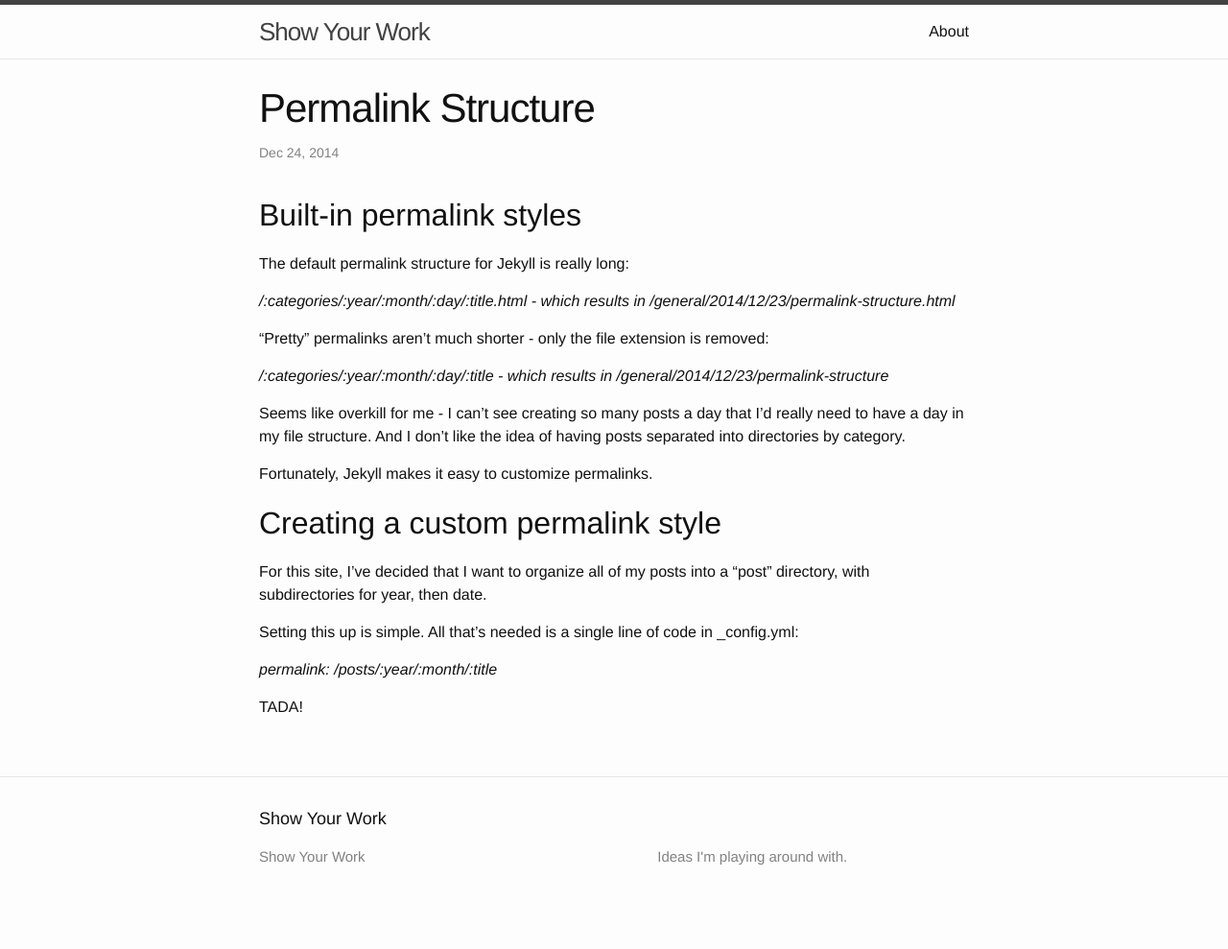
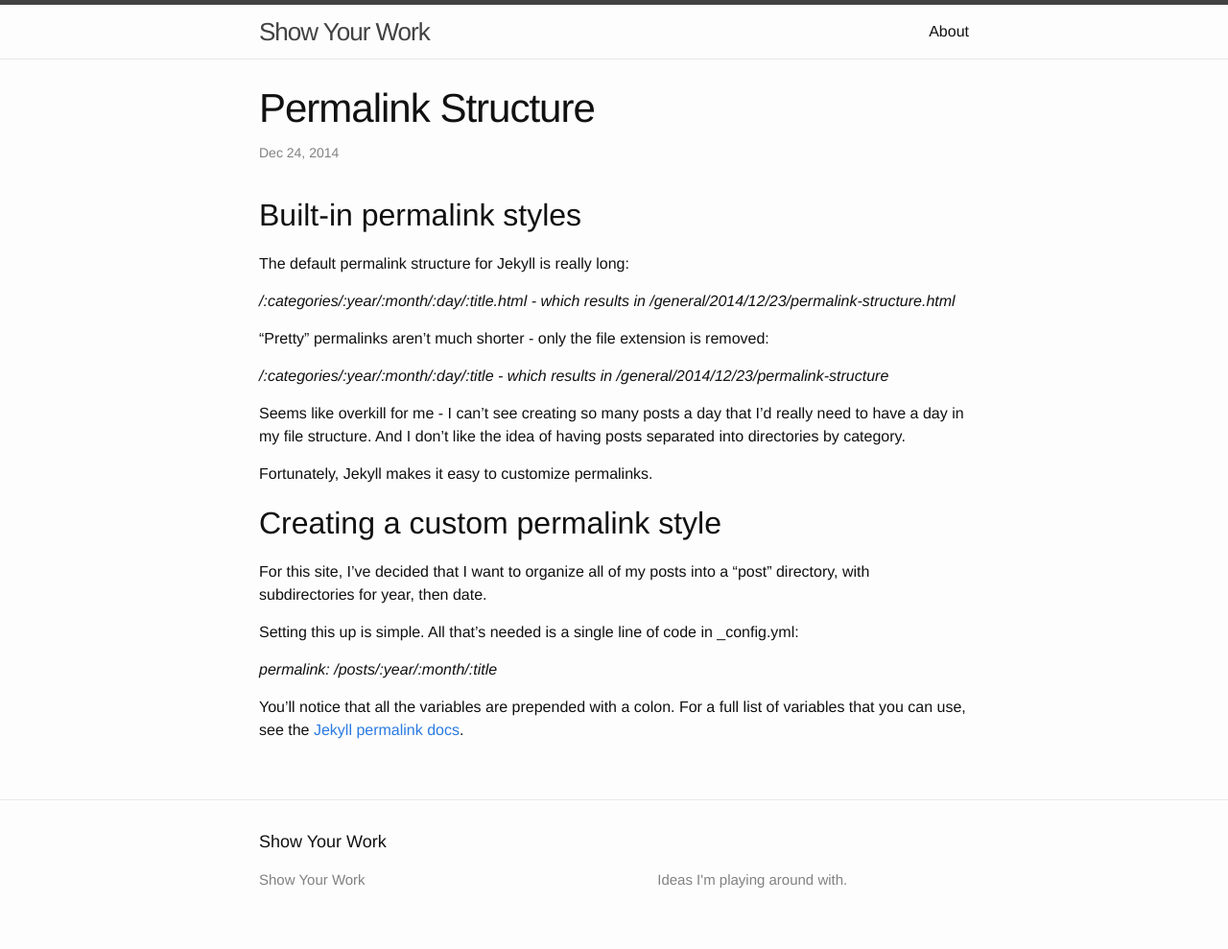
Before and after one commit to khealy/khealy.github.io, a Jekyll site: the page built from _posts/2014-12-24-permalink-structure.markdown, in a window 1280 px wide. Shown: the whole page at 96% size. Built offline with Jekyll 4.4.1, drawn with Linux system fonts in a browser that asks for light colours; before the commit the page ends 965 px from its top, so only the background shows below that.

Commit message:
Updated post

```diff
--- a/_posts/2014-12-24-permalink-structure.markdown
+++ b/_posts/2014-12-24-permalink-structure.markdown
@@ -27,4 +27,4 @@ Setting this up is simple. All that's needed is a single line of code in _config
 
 *permalink: /posts/:year/:month/:title*
 
-TADA!
+You'll notice that all the variables are prepended with a colon. For a full list of variables that you can use, see the [Jekyll permalink docs](http://jekyllrb.com/docs/permalinks/).
```
